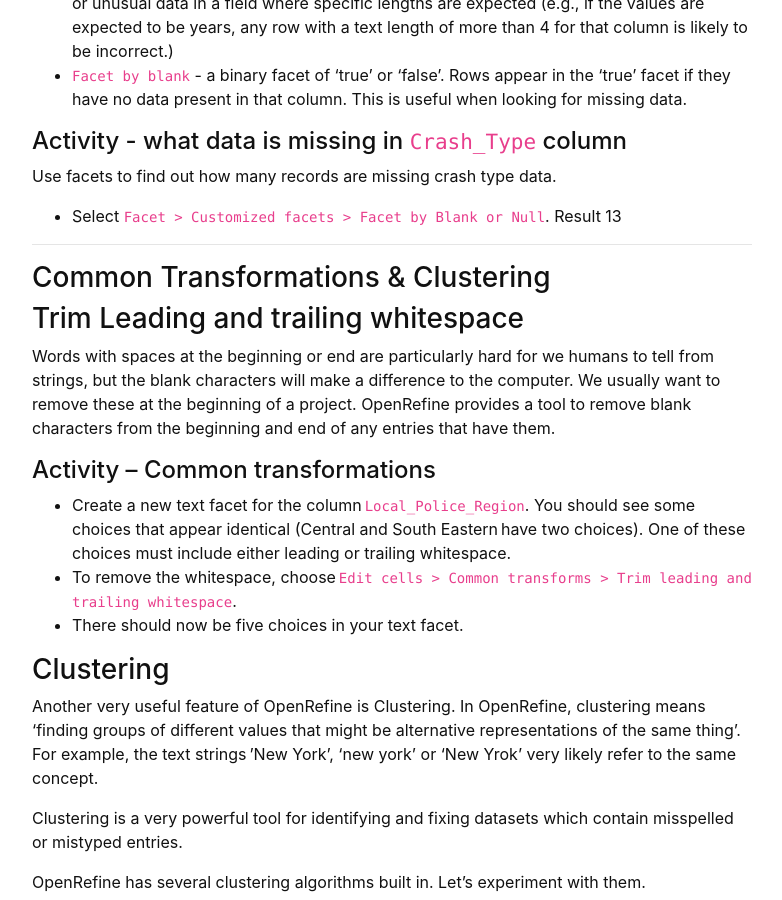
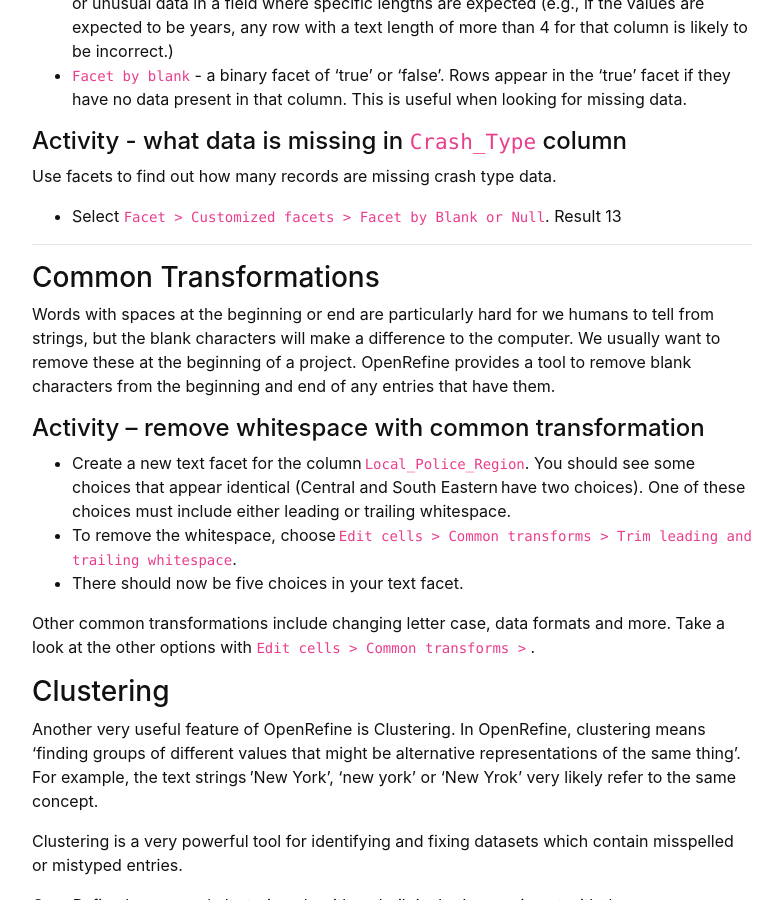
Before and after one commit to GULibrarySandbox/intro-data-wrangle, a Jekyll site: the page built from content/4-lesson.md, in a window 1280 px wide and 900 px high, scrolled down 2262 px. Shown: the whole window, without its empty margins (248-1030 px from the left). Built offline with Jekyll 4.4.1, drawn with Linux system fonts in a browser that asks for light colours.

Commit message:
Update 4-lesson.md

```diff
--- a/content/4-lesson.md
+++ b/content/4-lesson.md
@@ -88,17 +88,17 @@ Use facets to find out how many records are missing crash type data.
 
 --------
 
-### Common Transformations & Clustering
-
-### Trim Leading and trailing whitespace
+### Common Transformations
 
 Words with spaces at the beginning or end are particularly hard for we humans to tell from strings, but the blank characters will make a difference to the computer. We usually want to remove these at the beginning of a project.  OpenRefine provides a tool to remove blank characters from the beginning and end of any entries that have them.
 
-#### Activity – Common transformations
+#### Activity – remove whitespace with common transformation
 
 - Create a new text facet for the column `Local_Police_Region`. You should see some choices that appear identical (Central and South Eastern have two choices). One of these choices must include either leading or trailing whitespace.
 - To remove the whitespace, choose `Edit cells > Common transforms > Trim leading and trailing whitespace`.
 - There should now be five choices in your text facet.
+
+Other common transformations include changing letter case, data formats and more.  Take a look at the other options with `Edit cells > Common transforms >` .
 
 ### Clustering
 
```
